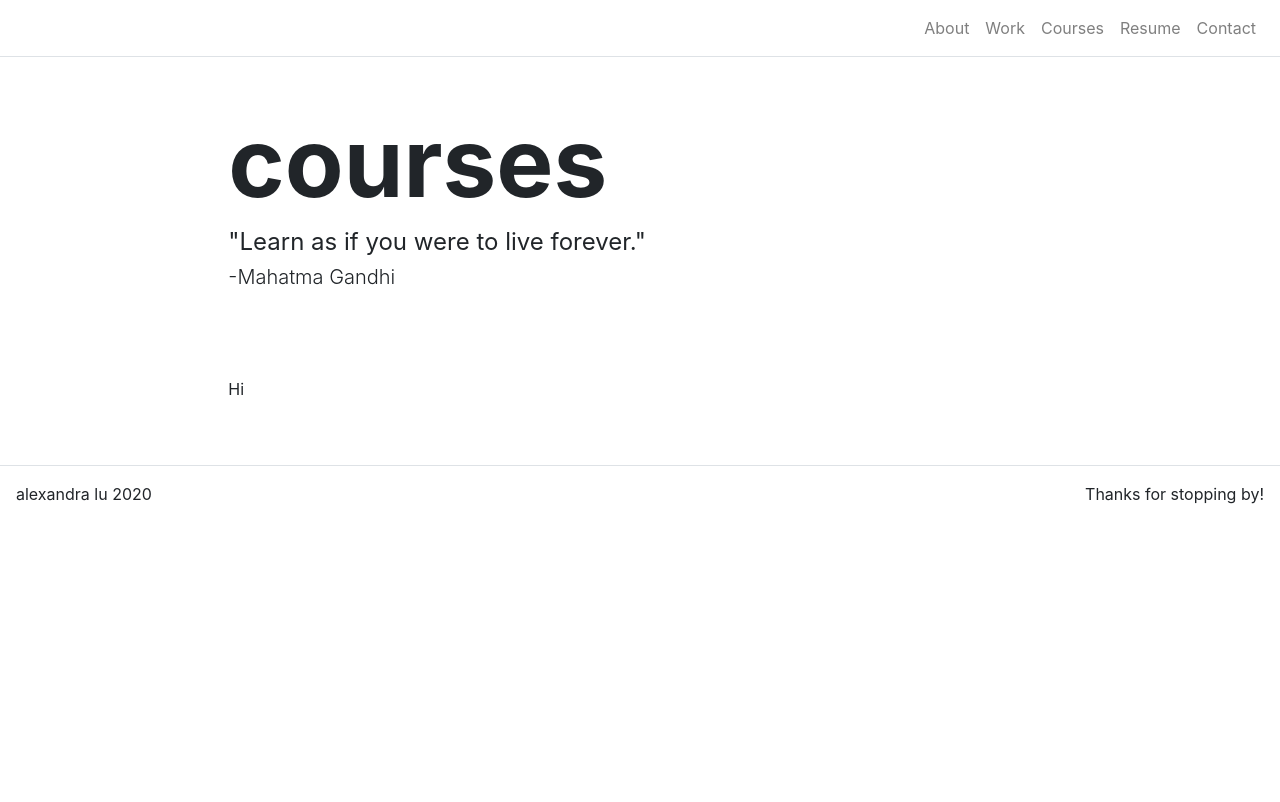
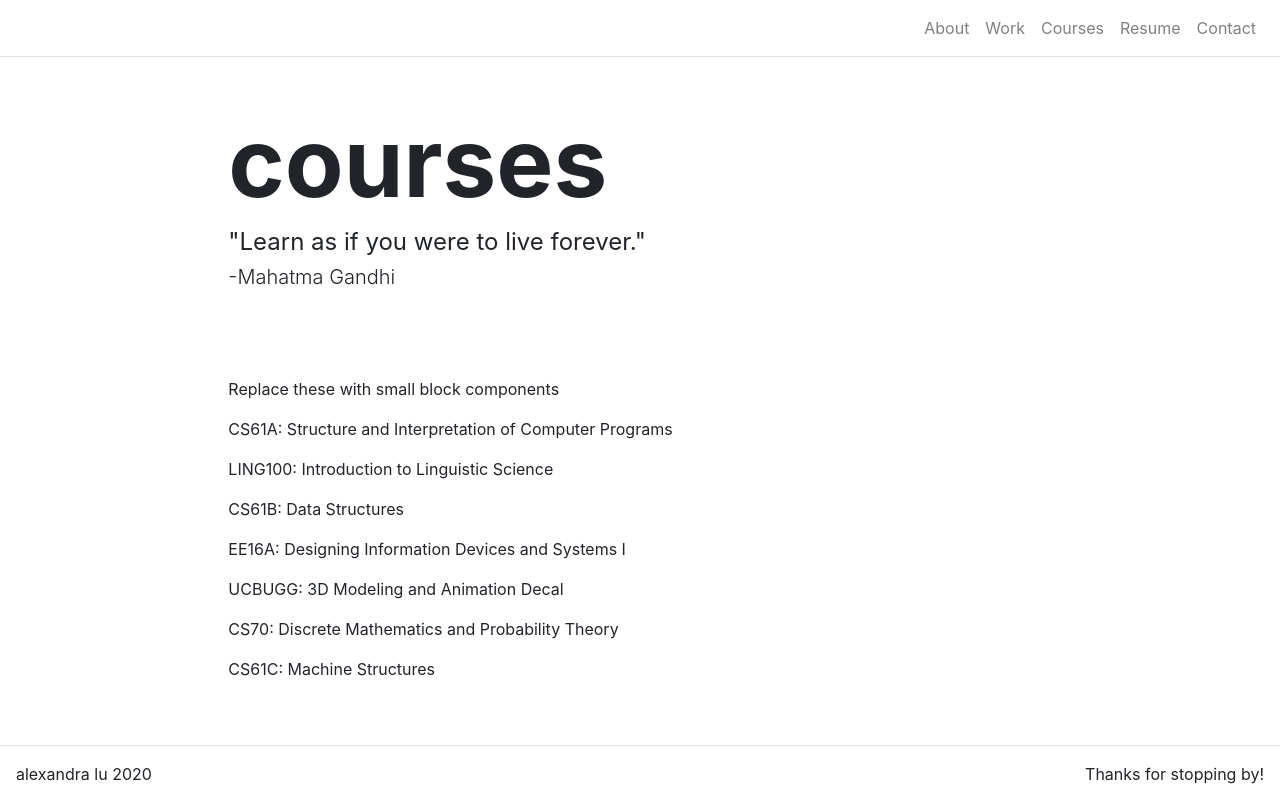
Before and after one commit to aalexlu/personal-site, a React (Create React App) app: page /courses in a window 1280 px wide. Built offline with nearby package versions, Linux system fonts and the light colour scheme.

Commit message:
Content of courses page added

```diff
--- a/src/pages/CoursesPage.js
+++ b/src/pages/CoursesPage.js
@@ -9,7 +9,14 @@ function CoursesPage(props) {
       <Hero title={props.title} subTitle={props.subTitle} text={props.text} />
 
       <Content>
-        <p>Hi</p>
+        <p>Replace these with small block components</p>
+        <p>CS61A: Structure and Interpretation of Computer Programs</p>
+        <p>LING100: Introduction to Linguistic Science</p>
+        <p>CS61B: Data Structures</p>
+        <p>EE16A: Designing Information Devices and Systems I</p>
+        <p>UCBUGG: 3D Modeling and Animation Decal</p>
+        <p>CS70: Discrete Mathematics and Probability Theory</p>
+        <p>CS61C: Machine Structures</p>
       </Content>
     </div>
   );
--- a/src/pages/ResumePage.js
+++ b/src/pages/ResumePage.js
@@ -1,7 +1,18 @@
 import React from "react";
 
+import Hero from "../components/Hero";
+import Content from "../components/Content";
+
 function ResumePage(props) {
-  return <p>Resume Works!</p>;
+  return (
+    <div>
+      <Hero title={props.title} />
+
+      <Content>
+        <p>Embed the pdf</p>
+      </Content>
+    </div>
+  );
 }
 
 export default ResumePage;
```
